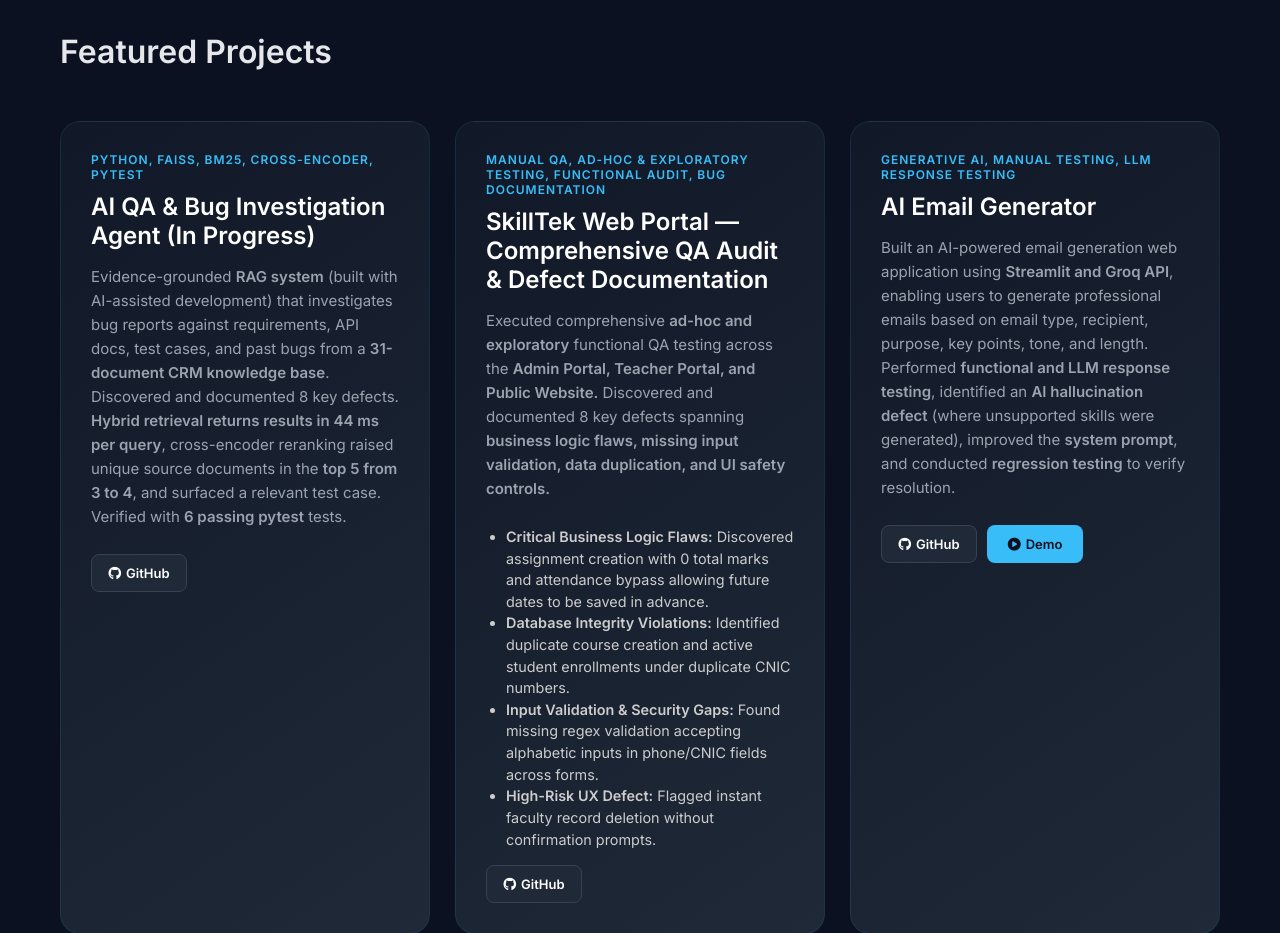
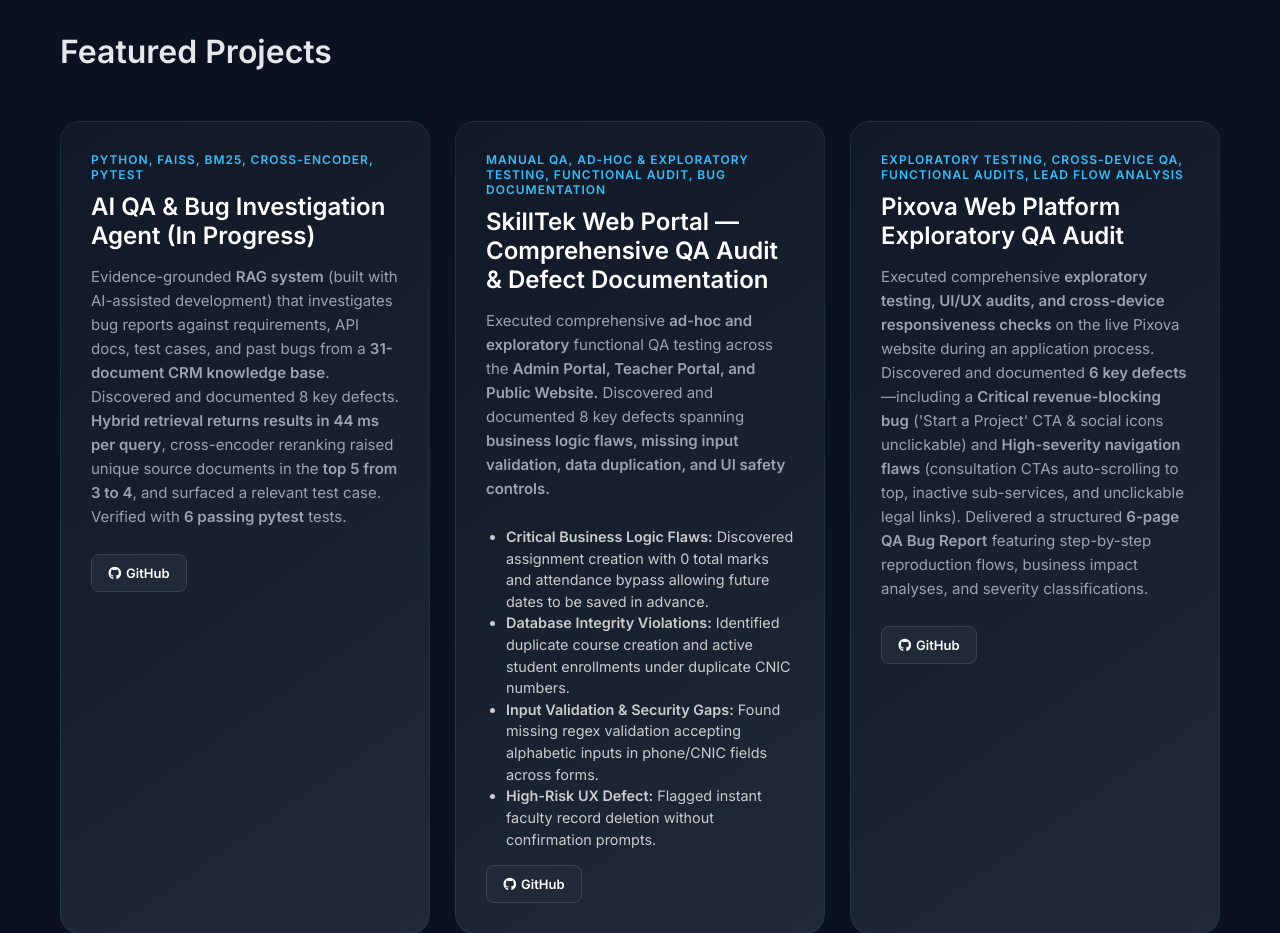
Before and after one commit to Nayabkhushk/MY-PORTFOLIO-, a plain HTML site: page index.html in a window 1280 px wide. Shown: the part 2700-3633 px from the top of the page. Drawn offline with Linux system fonts and the light colour scheme.

Commit message:
Added New project

```diff
--- a/index.html
+++ b/index.html
@@ -193,6 +193,7 @@
 
                 </div>
             </div>
+
 <div class="project-card">
                 <div class="project-content">
                     <div class="project-tag">Manual QA, Ad-Hoc & Exploratory Testing, Functional Audit, Bug Documentation</div>
@@ -221,6 +222,22 @@
 
                 </div>
             </div>
+    <div class="project-card">
+    <div class="project-content">
+        <div class="project-tag">Exploratory Testing, Cross-Device QA, Functional Audits, Lead Flow Analysis</div>
+        <h3>Pixova Web Platform Exploratory QA Audit</h3>
+        <p>Executed comprehensive <strong>exploratory testing, UI/UX audits, and cross-device responsiveness checks</strong> on the live Pixova website during an application process. Discovered and documented <strong>6 key defects</strong>—including a <strong>Critical revenue-blocking bug</strong> ('Start a Project' CTA & social icons unclickable) and <strong>High-severity navigation flaws</strong> (consultation CTAs auto-scrolling to top, inactive sub-services, and unclickable legal links). Delivered a structured <strong>6-page QA Bug Report</strong> featuring step-by-step reproduction flows, business impact analyses, and severity classifications.</p>
+        <div class="project-links">
+            <a href="https://github.com/Nayabkhushk/Pixova-Web-Application---Exploratory-QA-Audit-Bug-Report" class="p-link github" target="_blank">
+                <i class="fab fa-github"></i> GitHub
+            </a>
+            <!-- Optional Demo/Document Link -->
+            <!--<a href="YOUR_LINKEDIN_POST_OR_PDF_LINK_HERE" class="p-link demo" target="_blank">
+                <i class="fas fa-file-pdf"></i> Bug Report
+            </a>-->
+        </div>
+    </div>
+</div>
             <div class="project-card">
                 <div class="project-content">
                     <div class="project-tag">Generative AI, Manual Testing, LLM Response Testing</div>
```
